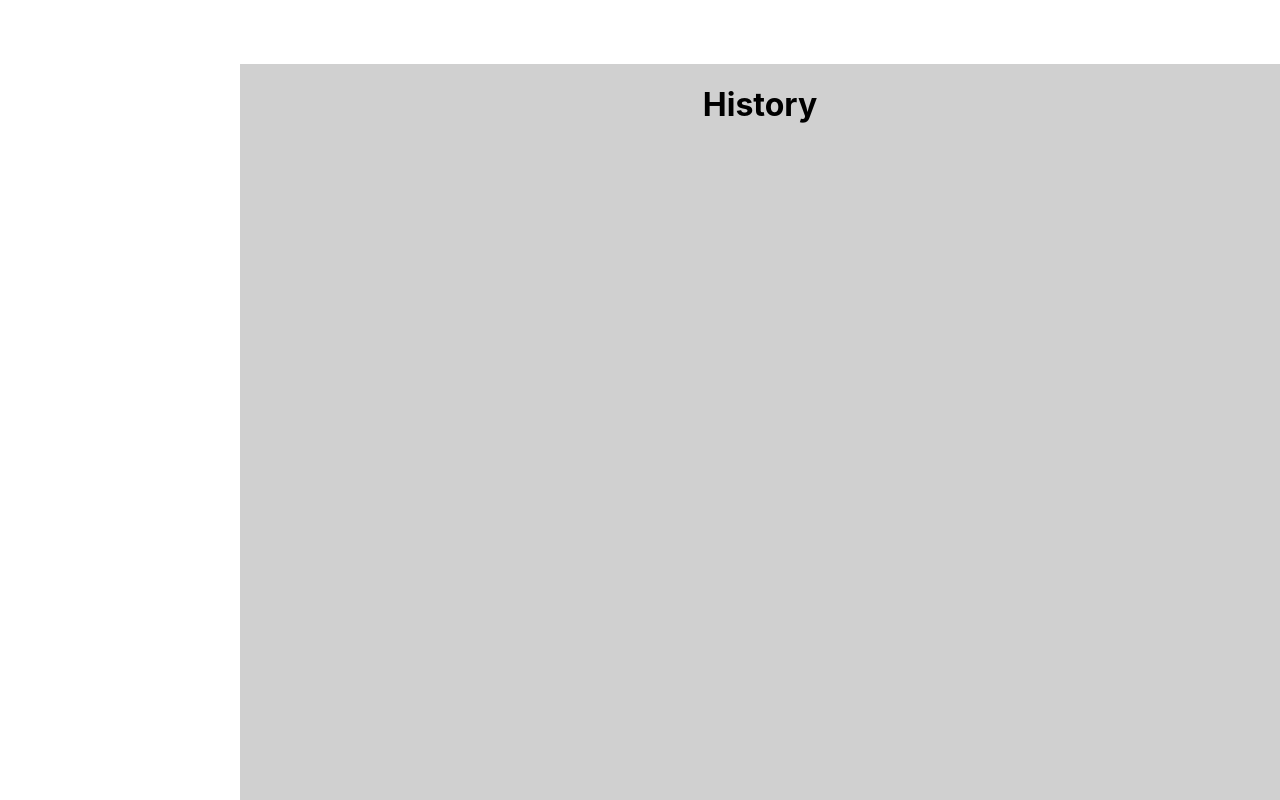
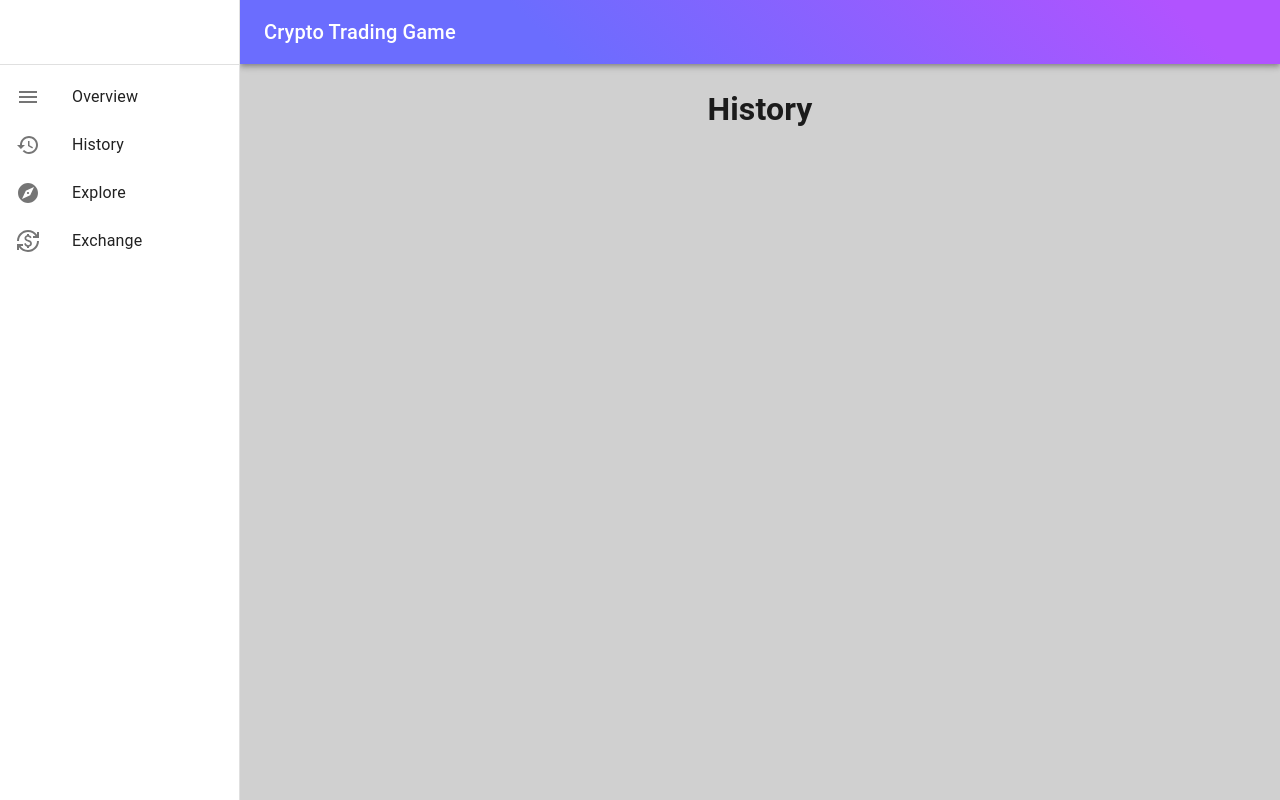
Before and after one commit to PogChampisAlreadyTaken/wt-frontend, a React (Create React App) app: page /explore in a window 1280 px wide. Built offline with nearby package versions, Linux system fonts and the light colour scheme.

Commit message:
added routes chnaged drawer

```diff
--- a/src/App.tsx
+++ b/src/App.tsx
@@ -5,7 +5,6 @@ import "./App.css";
 import PageWrapper from "./components/PageWrapper";
 import { Overview } from "./pages/Overview";
 import { History } from "./pages/History";
-import LeftSideMenu from "./components/LeftsideMenu";
 import { Exchange } from "./pages/Exchange";
 
 function App() {
--- a/src/components/LeftsideMenu.tsx
+++ b/src/components/LeftsideMenu.tsx
@@ -1,48 +1,54 @@
 import * as React from "react";
 import Box from "@mui/material/Box";
+import { ListItem, List, ListItemIcon, ListItemText } from "@material-ui/core";
 import Drawer from "@mui/material/Drawer";
 import CssBaseline from "@mui/material/CssBaseline";
 import AppBar from "@mui/material/AppBar";
 import Toolbar from "@mui/material/Toolbar";
-import List from "@mui/material/List";
 import Typography from "@mui/material/Typography";
-import Divider from "@mui/material/Divider";
-import ListItem from "@mui/material/ListItem";
-import ListItemIcon from "@mui/material/ListItemIcon";
-import ListItemText from "@mui/material/ListItemText";
 import MenuIcon from "@mui/icons-material/Menu";
 import HistoryIcon from "@mui/icons-material/History";
 import ExploreIcon from "@mui/icons-material/Explore";
-import CurrencyExchangeIcon from "@mui/icons-material/CurrencyExchange";
-import { ListItemButton } from "@mui/material";
+import { useNavigate } from "react-router-dom";
+import Divider from "@mui/material/Divider";
 import { makeStyles } from "@material-ui/core/styles";
-import { useHistory } from "react-router-dom";
+import CurrencyExchangeIcon from '@mui/icons-material/CurrencyExchange';
 
 const drawerWidth = 240;
 
-export default function PermanentDrawerLeft() {
-  const Drawer = () => {
-    const history = useHistory();
+const useStyles = makeStyles({
+  leftSideMenu: {
+    width: drawerWidth,
+    flexShrink: 0,
+    "& .MuiDrawer-paper": {
+      width: drawerWidth,
+      boxSizing: "border-box",
+    },
+  },
+});
+
+export default function LeftsideMenu() {
+  const navigate = useNavigate();
   const itemsList = [
     {
       text: "Overview",
       icon: <MenuIcon />,
-        onClick: () => history.push("/overview"),
+      onClick: () => navigate("/overview"),
     },
     {
       text: "History",
       icon: <HistoryIcon />,
-        onClick: () => history.push("/history"),
+      onClick: () => navigate("/history"),
     },
     {
       text: "Explore",
       icon: <ExploreIcon />,
-        onClick: () => history.push("/explore"),
+      onClick: () => navigate("/explore"),
     },
     {
       text: "Exchange",
-        icon: <ExploreIcon />,
-        onClick: () => history.push("/exchange"),
+      icon: <CurrencyExchangeIcon />,
+      onClick: () => navigate("/exchange"),
     },
   ];
   return (
@@ -93,5 +99,4 @@ export default function PermanentDrawerLeft() {
       </Drawer>
     </Box>
   );
-  };
 }
--- a/src/components/PageWrapper.tsx
+++ b/src/components/PageWrapper.tsx
@@ -1,4 +1,6 @@
 import React from "react";
+import LeftsideMenu from "./LeftsideMenu";
+
 
 interface props {}
 
@@ -14,6 +16,7 @@ export default function PageWrapper(props: React.PropsWithChildren<props>) {
         backgroundColor: "#d0d0d0"
       }}
     >
+        <LeftsideMenu />
         {props.children}
     </div>
   );
```
Lines whose indentation alone changed are shown as unchanged.
